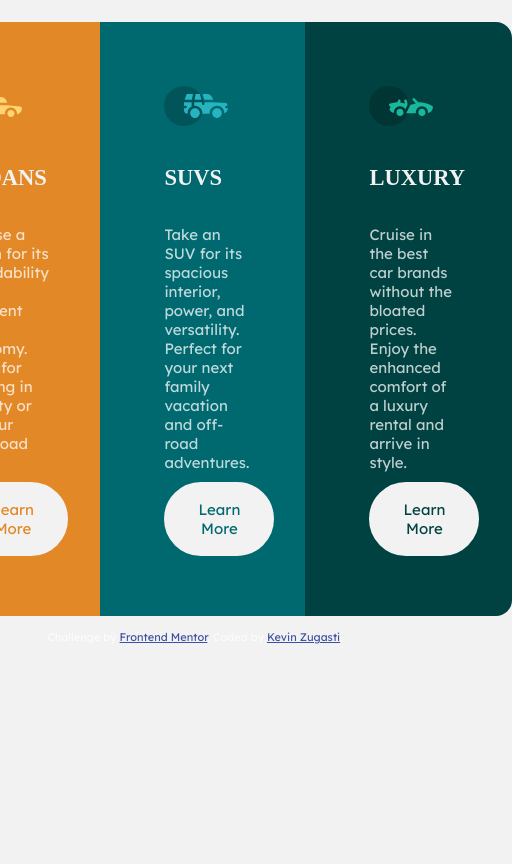
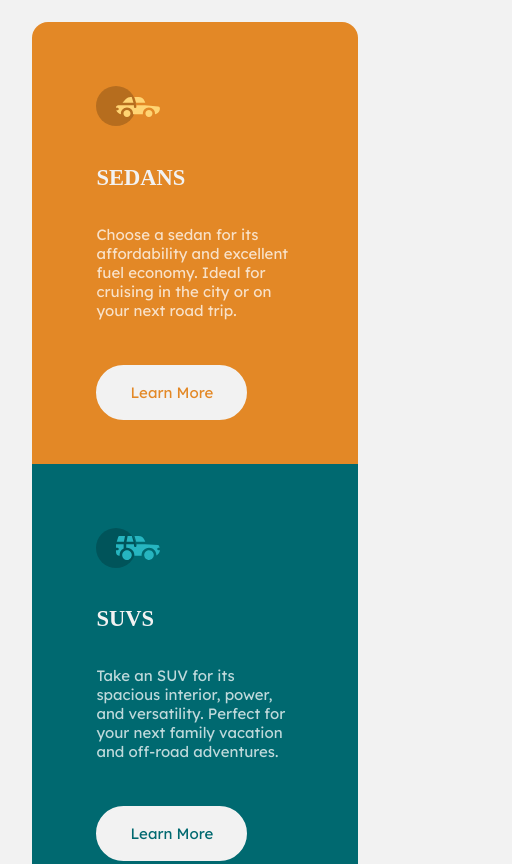
Before and after one commit to ZugastiKevin/html-css-scss---jour-10---exo-1---3-column, a plain HTML site: page index.html in a window 390 px wide. Shown: the top 864 px of the page, 512 px wide, since content can reach past the window. Drawn offline with Linux system fonts and the light colour scheme; a web font is replaced by a local one.

Commit message:
add: responsive

```diff
--- a/assets/css/style.css
+++ b/assets/css/style.css
@@ -112,9 +112,46 @@ h2 {
     color: hsl(228, 45%, 44%);
 }
 
-@media screen and (max-width: 375px) {
+@media screen and (max-width: 1120px) {
+    .cars {
+        width: 80%;
+    }
+}
+
+@media screen and (max-width: 880px) {
+    .container {
+        padding: 0.9rem 1rem;
+    }
+
+    .cars {
+        width: 90%;
+    }
+}
+
+@media screen and (max-width: 768px) {
     .cars {
         flex-direction: column;
+        align-items: center;
+        width: inherit;
+    }
+    .car {
+        width: 60%;
+    }
+
+    .sedans {
+        border-bottom-left-radius: inherit;
+        border-top-right-radius: 1rem;
+    }
+
+    .luxury {
+        border-top-right-radius: inherit;
+        border-bottom-left-radius: 1rem;
+    }
+}
+
+@media screen and (max-width: 375px) {
+    .car {
+        padding-right: 1.5rem;
         width: inherit;
     }
 }
```
